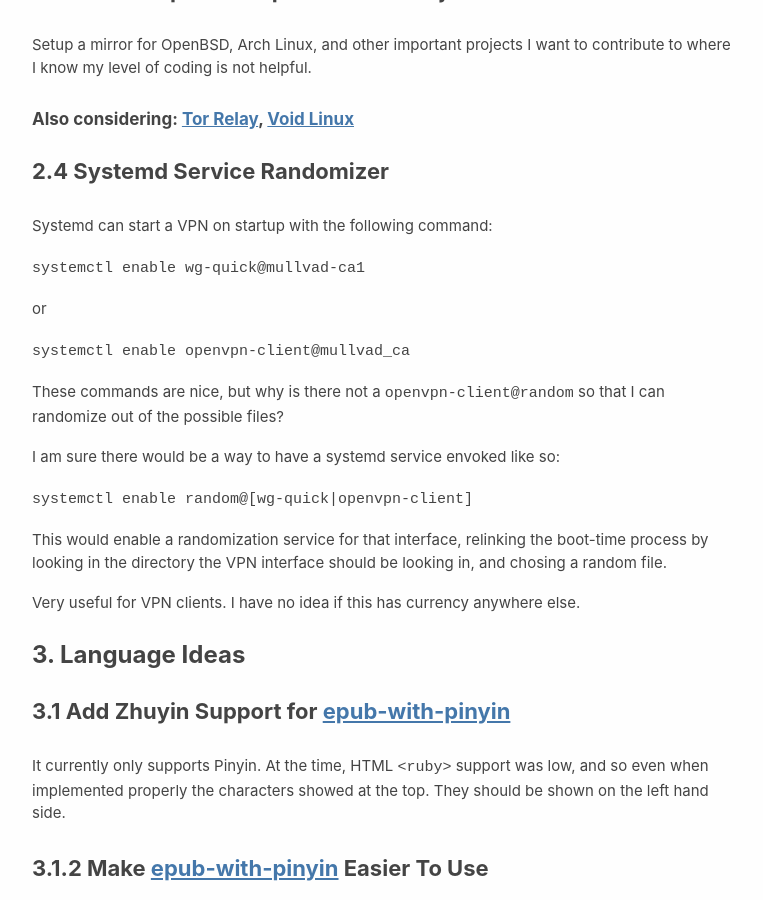
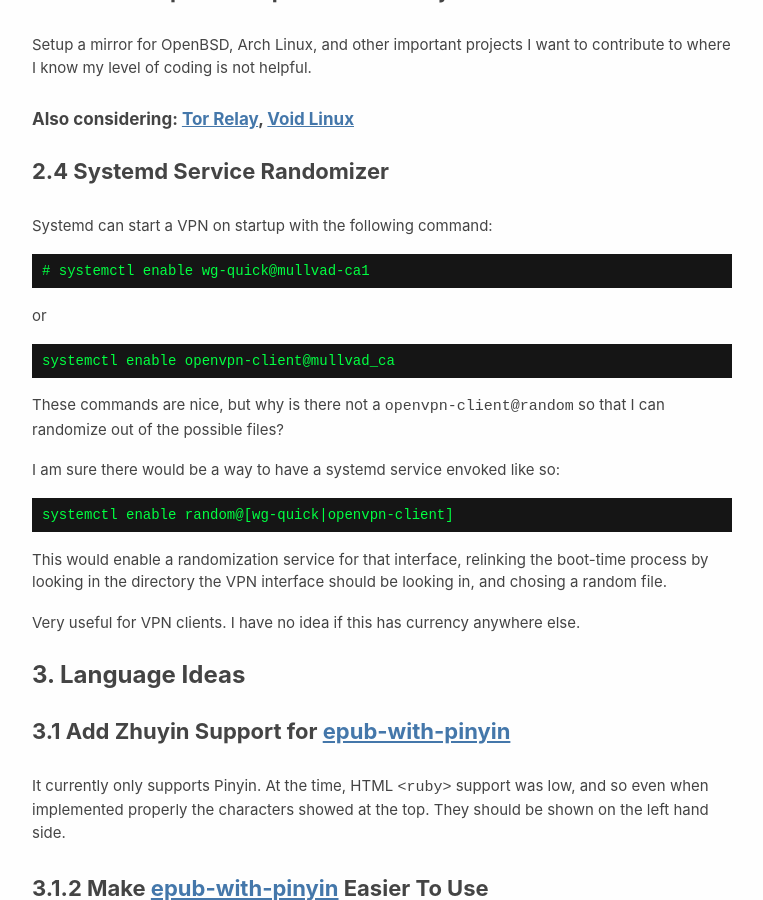
Before and after one commit to TTWNO/tait.tech, a Jekyll site: the page built from ideas/index.md, in a window 1280 px wide and 900 px high, scrolled down 1434 px. Shown: the whole window, without its empty margins (258-1021 px from the left). Built offline with Jekyll 4.4.1, drawn with Linux system fonts in a browser that asks for light colours.

Commit message:
Add pre.terminal tags to terminal command in ideas file

```diff
--- a/ideas/index.md
+++ b/ideas/index.md
@@ -70,17 +70,23 @@
 
 Systemd can start a VPN on startup with the following command:
 
-`systemctl enable wg-quick@mullvad-ca1`
+<pre class="terminal">
+# systemctl enable wg-quick@mullvad-ca1
+</pre>
 
 or
 
-`systemctl enable openvpn-client@mullvad_ca`
+<pre class="terminal">
+systemctl enable openvpn-client@mullvad_ca
+</pre>
 
 These commands are nice, but why is there not a `openvpn-client@random` so that I can randomize out of the possible files?
 
 I am sure there would be a way to have a systemd service envoked like so:
 
-`systemctl enable random@[wg-quick|openvpn-client]`
+<pre class="terminal">
+systemctl enable random@[wg-quick|openvpn-client]
+</pre>
 
 This would enable a randomization service for that interface, relinking
 the boot-time process by looking in the directory the VPN interface
```
